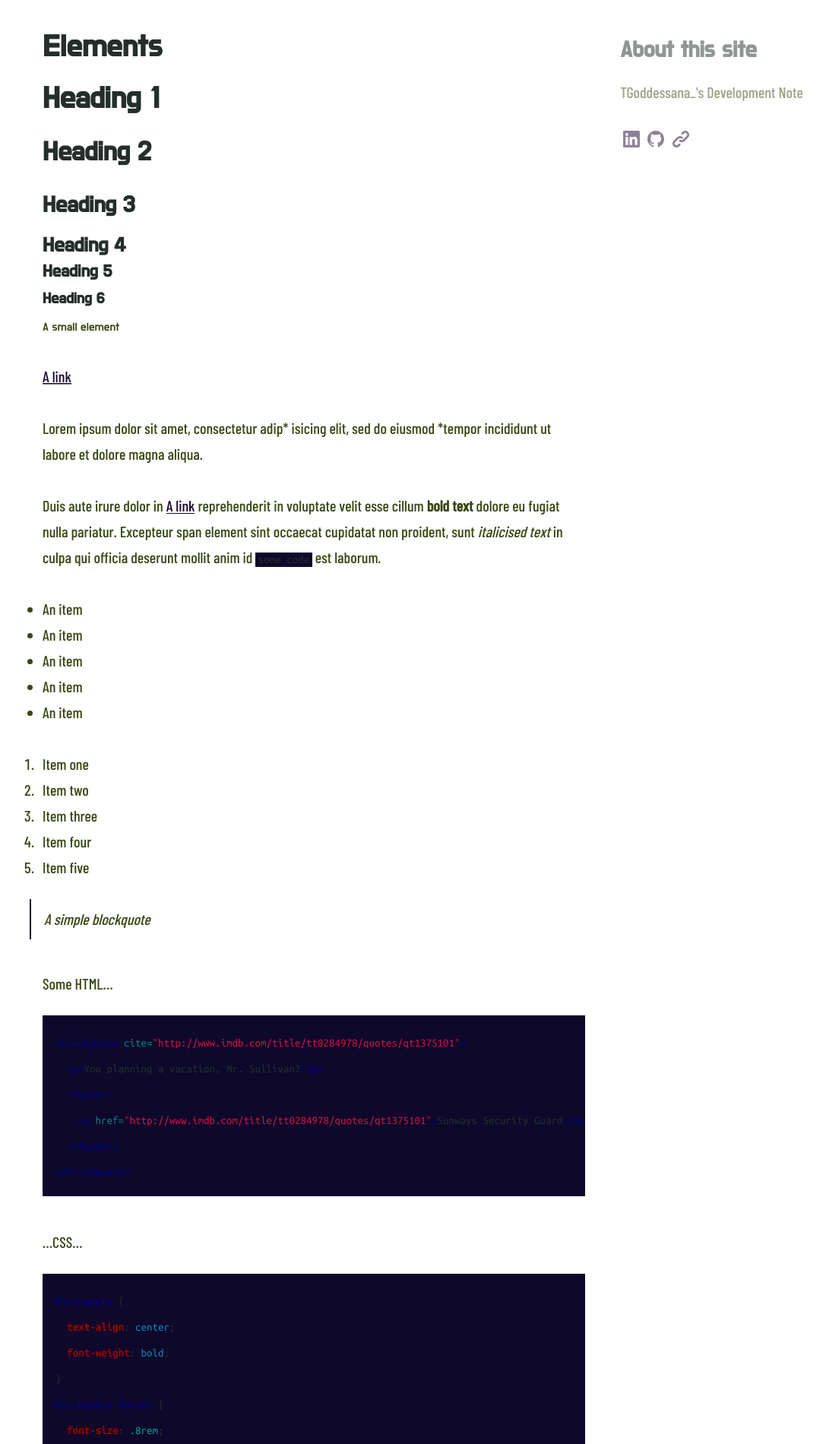
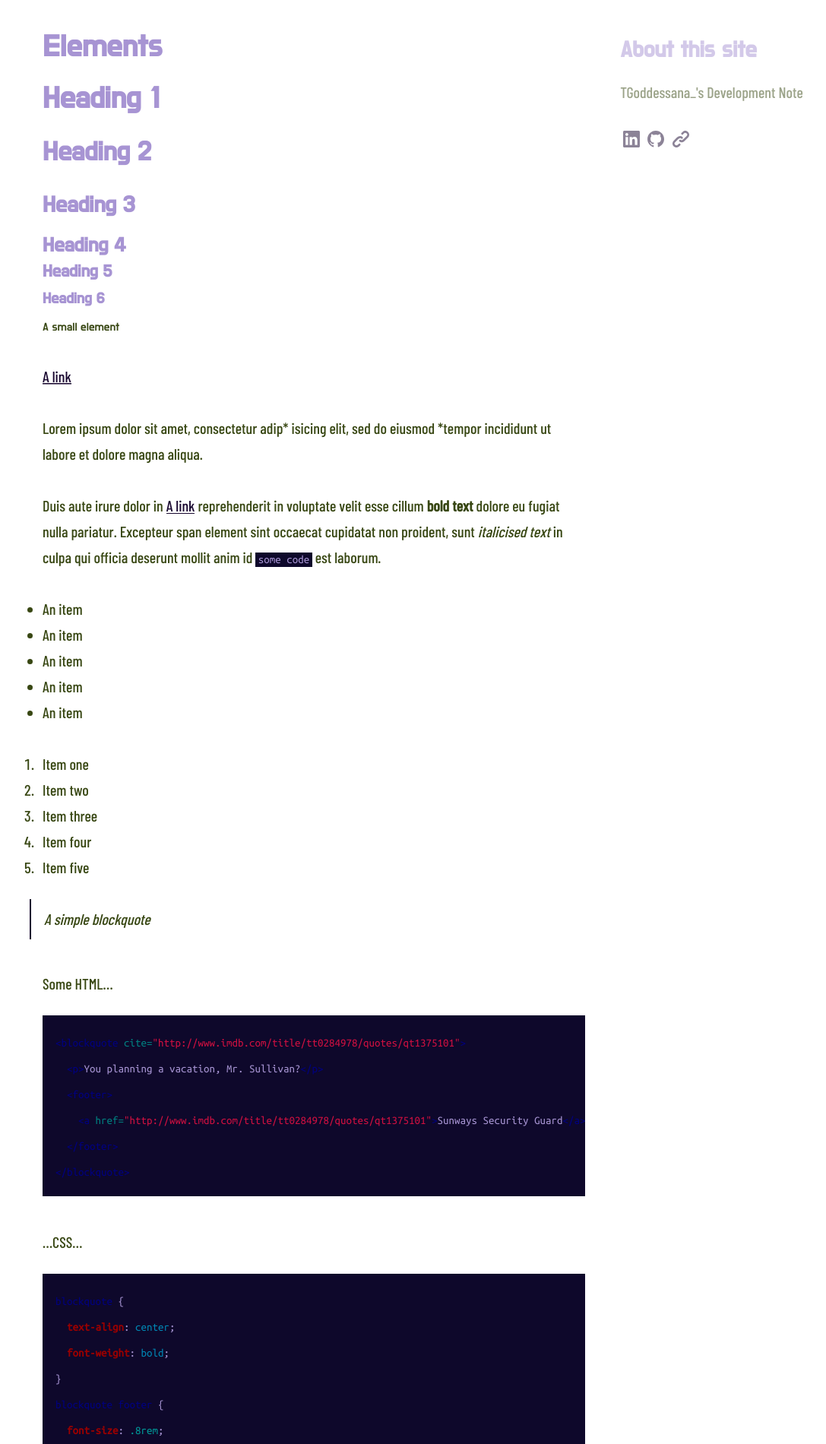
Before and after one commit to daviddarnes/alembic, a Jekyll site: the page built from elements.md, in a window 1280 px wide. Shown: the part 408-2308 px from the top of the page at 76% size, without its empty margins (8-1095 px from the left). Built offline with Jekyll 4.4.1, drawn with Linux system fonts in a browser that asks for light colours; some web fonts are replaced.

Commit message:
Update _settings.scss

```diff
--- a/_sass/_settings.scss
+++ b/_sass/_settings.scss
@@ -5,7 +5,7 @@
 $accentColour: #040218 !default;
 
 // Text colours
-$headingColour: #242e2b !default;
+$headingColour: #a794d3 !default;
 $bodyColour: #384713 !default;
 $linkColour: #190730 !default;
 $hoverColour: #726f9e !default;
```
